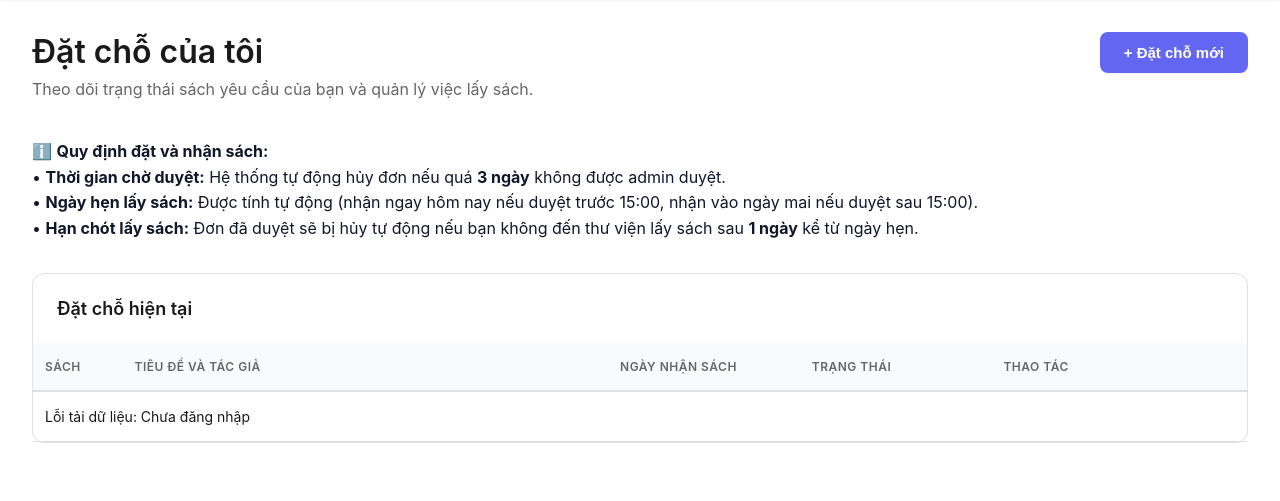
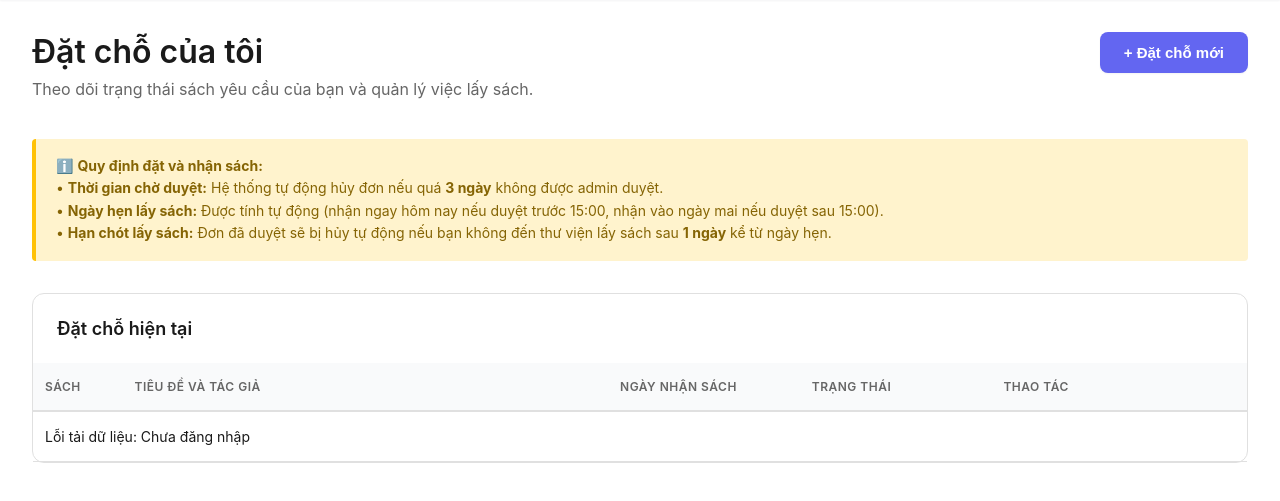
Before and after one commit to Dungnguyen831/QuanLyThuVien_FE, a PHP site: template app/user/views/reservation/reservations.html in a window 1280 px wide. Shown: the part 103-604 px from the top of the page. Run offline with PHP 8.4, Linux system fonts and the light colour scheme; the template is opened without the code that fills it, so the values that code supplies are empty.

Commit message:
feat: Add info box styles and book barcode display to reservations page

```diff
--- a/assets/css/user/reservations.css
+++ b/assets/css/user/reservations.css
@@ -813,6 +813,29 @@
     padding: 20px;
 }
 
+/* ==================== INFO BOX STYLES ==================== */
+.info-box {
+    background-color: #e3f2fd;
+    border-left: 4px solid #2196f3;
+    padding: 16px 20px;
+    border-radius: 4px;
+    margin-bottom: 24px;
+    color: #1565c0;
+    font-size: 14px;
+}
+
+.approval-threshold-notice {
+    background-color: #fff3cd;
+    border-left-color: #ffc107;
+    color: #856404;
+}
+
+.book-barcode {
+    color: #666;
+    font-size: 12px;
+    margin-top: 4px;
+}
+
 .borrow-modal {
     background-color: white;
     border-radius: 12px;
```
